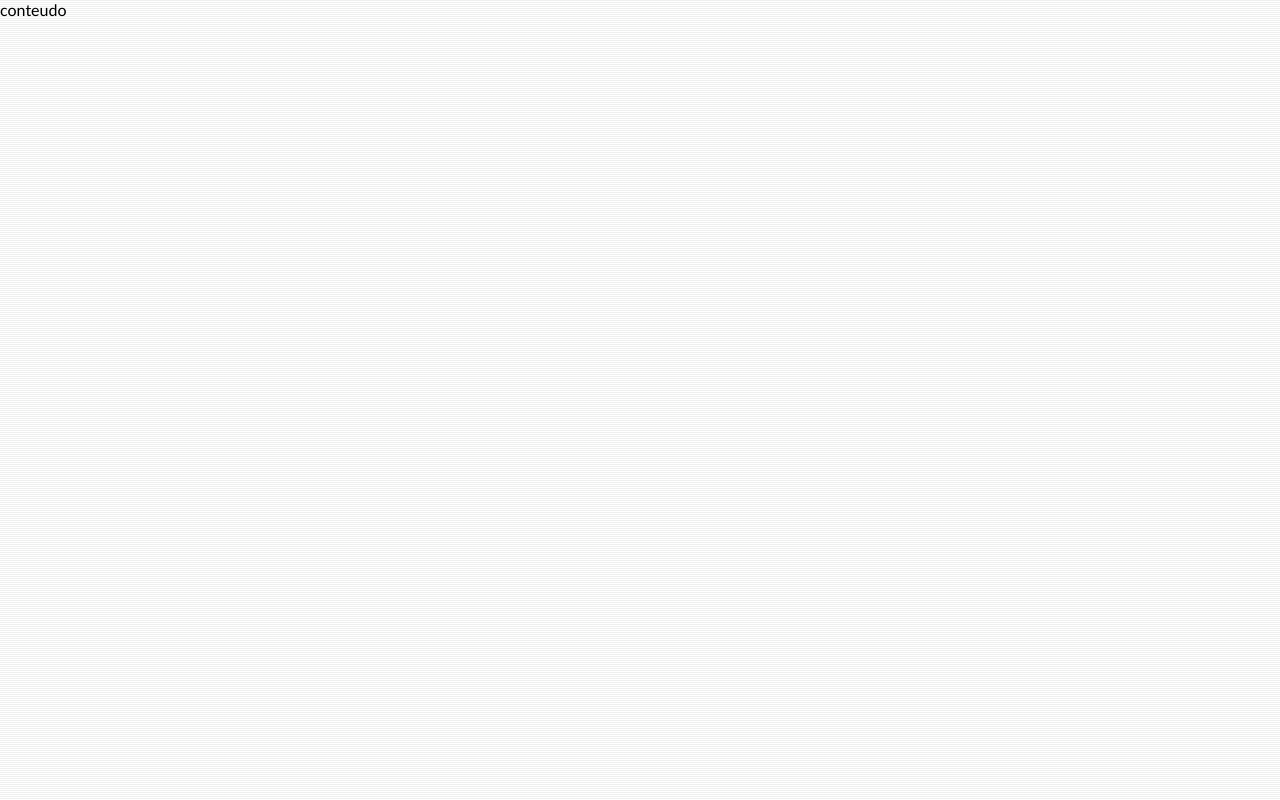
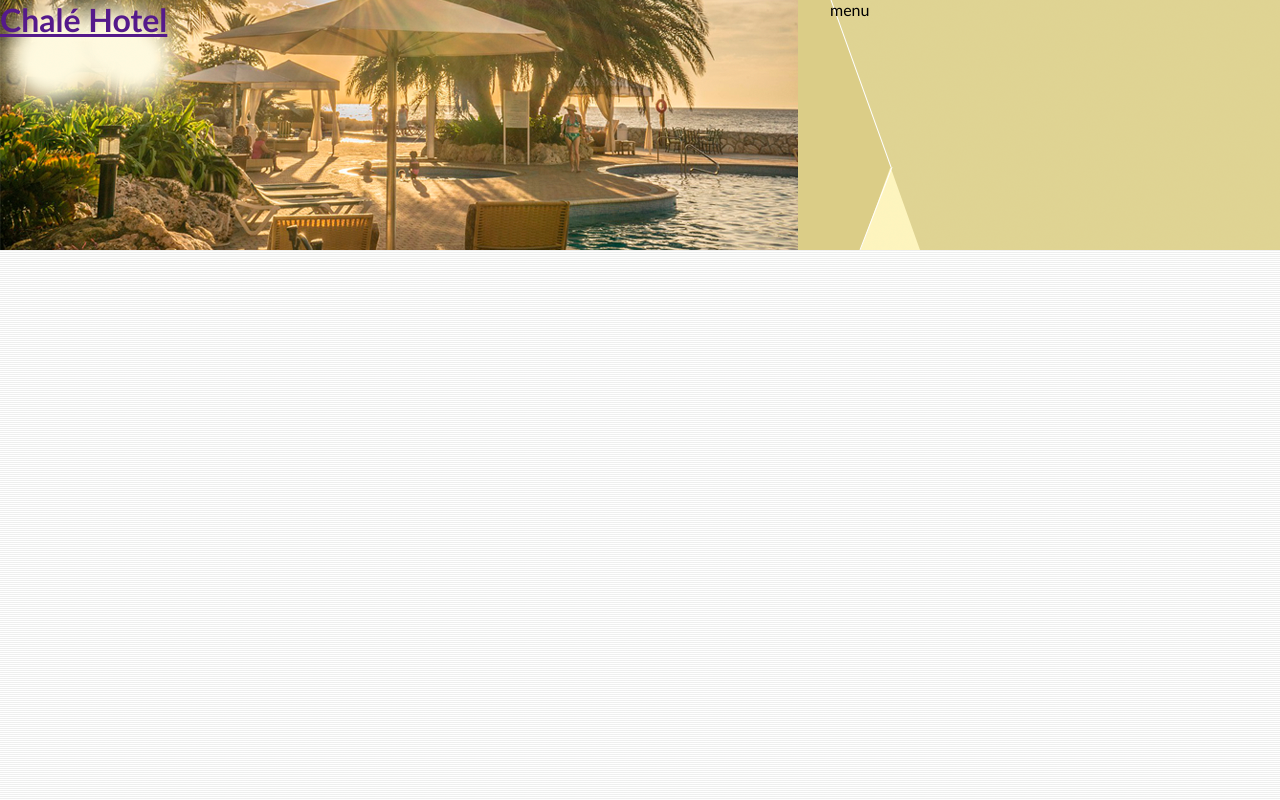
Before and after one commit to EltonFrota/Chale-Hotel, a plain HTML site: page index.html in a window 1280 px wide. Drawn offline with Linux system fonts and the light colour scheme.

Commit message:
criação do topo

```diff
--- a/css/style.css
+++ b/css/style.css
@@ -8,3 +8,31 @@ body {
     font-family: 'Trebuchet MS', 'Lucida Sans Unicode', 'Lucida Grande', 'Lucida Sans', Arial, sans-serif;
     background: #fff url('../imagens/bg.png');
 }
+
+#container {
+    background: #ede9cc;
+}
+#topo {
+    position: relative;
+    background: #dbcd87;
+    height: 15.4em;
+    min-height: 250px;
+}
+
+#area-logo {
+    background: url('../imagens/topo-imagem-principal.png') no-repeat;
+    width: 100%;
+    height: 250px;
+    position: absolute;
+    top: 0;
+    left: 0;
+}
+
+#area-menu {
+    background: url('../imagens/topo-imagem-lateral.png') no-repeat;
+    width: 450px;
+    height: 250px;
+    position: absolute;
+    top: 0;
+    right: 0;
+}
--- a/index.html
+++ b/index.html
@@ -8,13 +8,23 @@
     <link rel="stylesheet" href="css/style.css">
 </head>
 <body id="home">
-    <div id="container">
-        conteudo
+    <div id="container"> <!--Incio do Container-->
+
+        <div id="topo"><!--Incio do Topo-->
+            <div id="area-logo"><!--Inicio Area Logo-->
+                <h1> <a href="">Chalé Hotel</a></h1>
+            </div><!--Fim Area Logo-->
+
+            <div id="area-menu"><!--Inicio Area Menu-->
+                menu
+            </div><!--Fim Area Menu-->
+        </div><!--Fim do Topo-->
+
         <!--
-        <div id="topo"></div>
         <div id="conteudo"></div>
-        <div id="rodape"></div>-->
+        <div id="rodape"></div>
+        -->
 
-    </div>
+    </div><!--Fim do Container-->
 </body>
 </html>
```
